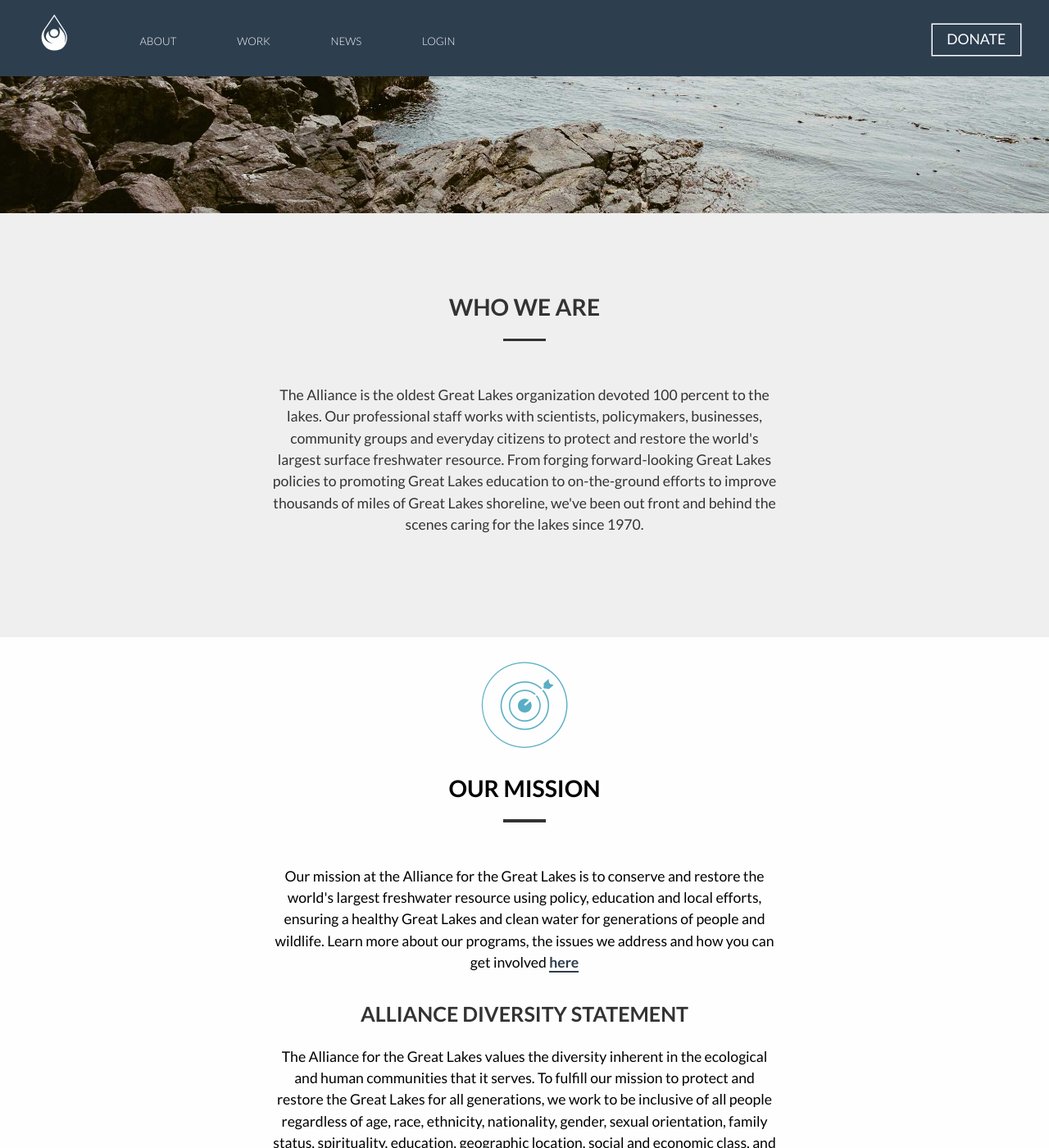
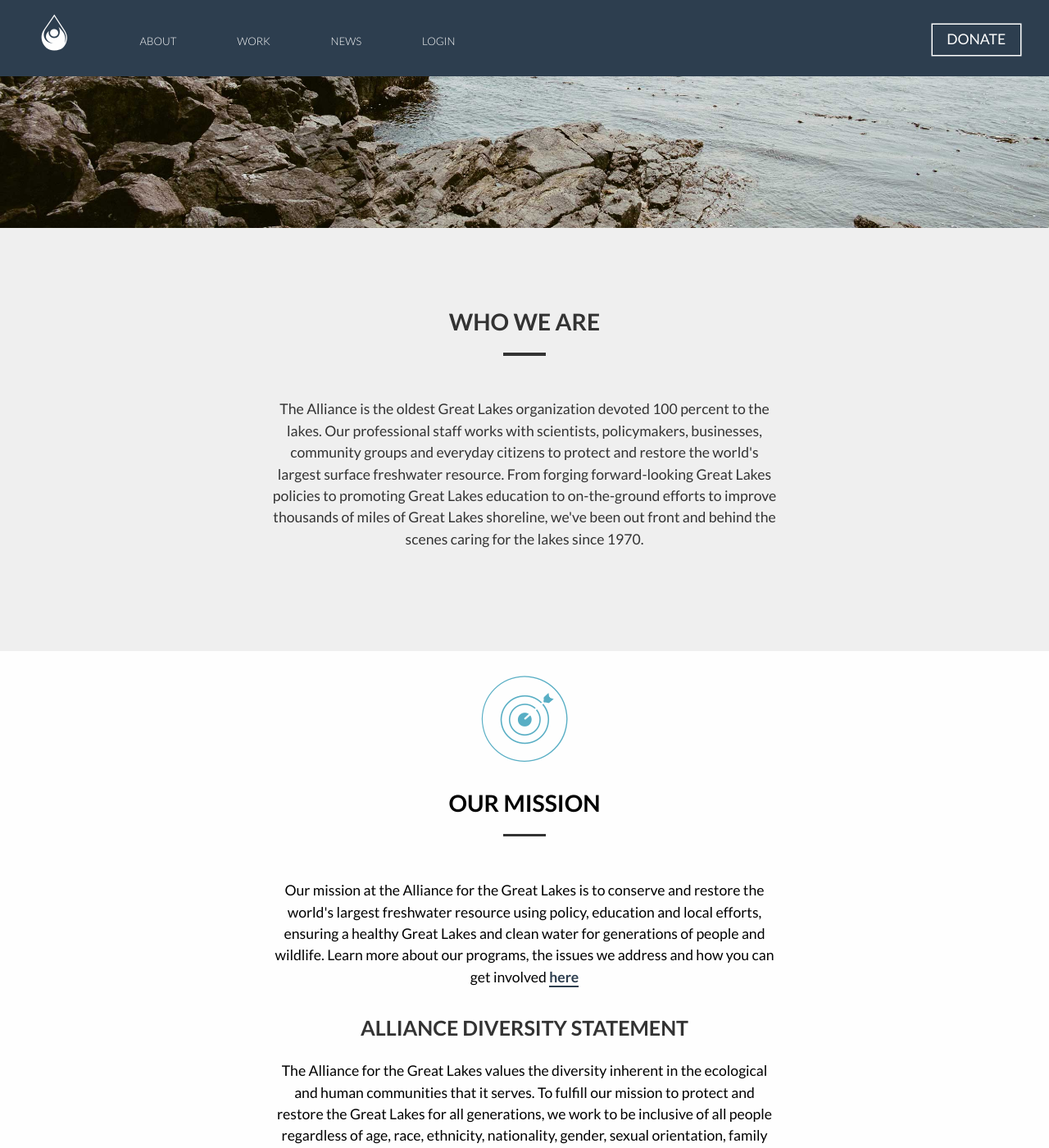
Before and after one commit to gbales11/greatlakesalliance, a Jekyll site: the page built from about.html, in a window 1280 px wide and 1400 px high, scrolled down 372 px. Shown: the whole window at 82% size. Built offline with Jekyll 4.4.1, drawn with Linux system fonts in a browser that asks for light colours; nearby versions of some CDN libraries; Markdown is read by kramdown in place of the engine named in the settings.

Commit message:
refactor(css): update margin on about section
Update margin on the about section.

```diff
--- a/css/style.css
+++ b/css/style.css
@@ -706,7 +706,7 @@
 .about-section {
   background-color: #EFEFEF;
   color: #333;
-  margin-top: -3em;
+  margin-top: -2em;
   padding: 5em 2.5em; }
 
 /* line 566, /Users/sam/Documents/Graphic Design/3rd Year/Semester 6/Web Dev. V/greatlakesalliance/scss/components/main */
--- a/scss/components/_main.scss
+++ b/scss/components/_main.scss
@@ -559,7 +559,7 @@
 .about-section{
   background-color: #EFEFEF;
   color: #333;
-  margin-top: -3em;
+  margin-top: -2em;
   padding: 5em 2.5em;
 }
 
```
